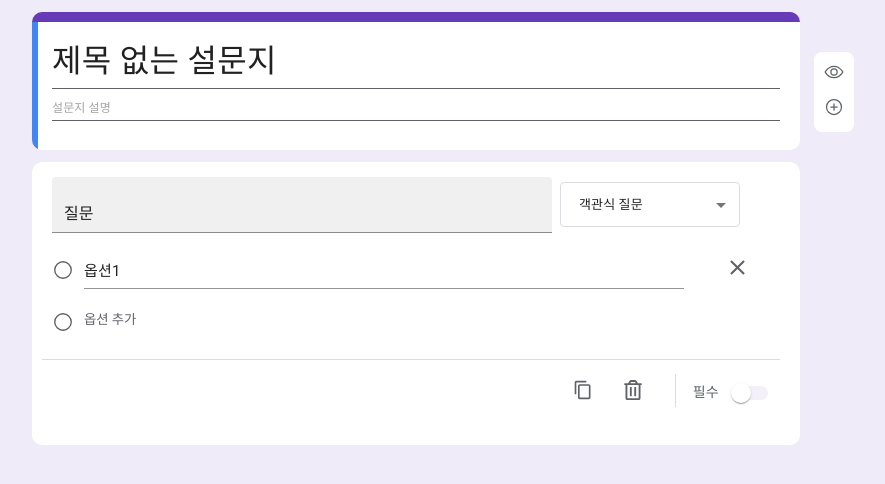
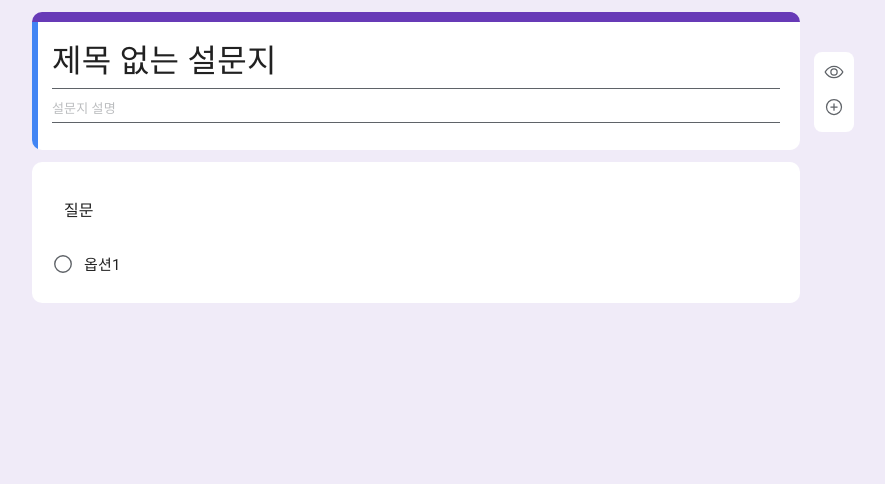
Before and after one commit to eeeyooon/google-form, a React (Create React App) app: page / in a window 1280 px wide. Shown: the top 484 px of the page, without its empty margins (224-1109 px from the left). Built offline with nearby package versions, Linux system fonts and the light colour scheme.

Commit message:
style: focus에 따른 Card 스타일 적용

```diff
--- a/src/components/Card/index.tsx
+++ b/src/components/Card/index.tsx
@@ -2,7 +2,7 @@ import { RootState } from '../../store';
 import CardFooter from '../CardFooter';
 import CardHeader from '../CardHeader';
 import { OptionQuestion, TextQuestion } from '../Question';
-import { CardWrapper, AddOption, AddOptionBox } from './styles';
+import { CardWrapper, AddOption, AddOptionBox, QuestionsWrapper } from './styles';
 import { useSelector } from 'react-redux';
 import { addOption, updateFocus } from '../../slices/questionSlice';
 import { useDispatch } from 'react-redux';
@@ -28,16 +28,24 @@ export default function Card({ cardId }: CardProps) {
 	return (
 		<CardWrapper onClick={handleFocus}>
 			{isFocused && <HighlightBar />}
-			<CardHeader cardId={cardId} />
+			<CardHeader cardId={cardId} isFocused={isFocused} />
+			<QuestionsWrapper>
 				{questionType === 'ShortType' || questionType === 'LongType' ? (
 					<TextQuestion type={questionType} />
 				) : (
 					options.map((option, index) => (
-					<OptionQuestion key={index} index={index} type={questionType} value={option} cardId={cardId} />
+						<OptionQuestion
+							key={index}
+							index={index}
+							type={questionType}
+							value={option}
+							cardId={cardId}
+							isFocused={isFocused}
+						/>
 					))
 				)}
 
-			{questionType !== 'ShortType' && questionType !== 'LongType' ? (
+				{isFocused && questionType !== 'ShortType' && questionType !== 'LongType' ? (
 					<AddOptionBox>
 						{questionType === 'RadioType' ? (
 							<RadioIcon />
@@ -49,7 +57,8 @@ export default function Card({ cardId }: CardProps) {
 						<AddOption onClick={() => dispatch(addOption(cardId))}>옵션 추가</AddOption>
 					</AddOptionBox>
 				) : null}
-			<CardFooter cardId={cardId} />
+			</QuestionsWrapper>
+			{isFocused && <CardFooter cardId={cardId} />}
 		</CardWrapper>
 	);
 }
--- a/src/components/Card/styles.ts
+++ b/src/components/Card/styles.ts
@@ -6,9 +6,12 @@ export const CardWrapper = styled.div`
 	margin-top: 12px;
 	background-color: ${({ theme }) => theme.color.white};
 	padding-top: 12px;
-
 	position: relative;
 	overflow: hidden;
+`;
+
+export const QuestionsWrapper = styled.div`
+	margin-bottom: 20px;
 `;
 
 export const AddOption = styled.button`
--- a/src/components/CardHeader/index.tsx
+++ b/src/components/CardHeader/index.tsx
@@ -7,9 +7,10 @@ import { updateCardTitle } from '../../slices/questionSlice';
 
 type CardHeaderProps = {
 	cardId: number;
+	isFocused: boolean;
 };
 
-export default function CardHeader({ cardId }: CardHeaderProps) {
+export default function CardHeader({ cardId, isFocused }: CardHeaderProps) {
 	const dispatch = useDispatch();
 	const cardTitle = useSelector((state: RootState) => state.question.cards[cardId].cardTitle);
 
@@ -19,8 +20,15 @@ export default function CardHeader({ cardId }: CardHeaderProps) {
 
 	return (
 		<CardHeaderWrapper>
-			<InputCardTitle variant="filled" placeholder="질문" multiline value={cardTitle} onChange={handleInputChange} />
-			<SelectType cardId={cardId} />
+			<InputCardTitle
+				variant="filled"
+				placeholder="질문"
+				multiline
+				value={cardTitle}
+				onChange={handleInputChange}
+				$isFocused={isFocused}
+			/>
+			{isFocused && <SelectType cardId={cardId} />}
 		</CardHeaderWrapper>
 	);
 }
--- a/src/components/CardHeader/styles.ts
+++ b/src/components/CardHeader/styles.ts
@@ -7,11 +7,21 @@ export const CardHeaderWrapper = styled.div`
 	align-items: center;
 `;
 
-export const InputCardTitle = styled(TextField)`
+export const InputCardTitle = styled(TextField)<{ $isFocused: boolean }>`
 	height: 55px;
 	width: 500px;
-	font-size: 1rem;
 	margin-left: 20px;
+
+	div {
+		background-color: ${({ $isFocused, theme }) => {
+			return $isFocused ? theme.color.inputgray : 'transparent';
+		}};
+	}
+	::before {
+		border-bottom: ${({ $isFocused, theme }) => {
+			return $isFocused ? `1px solid ${theme.color.white}` : 'none';
+		}};
+	}
 
 	::after {
 		border-bottom: ${({ theme }) => `2px solid ${theme.color.primary}`};
--- a/src/components/Question/OptionQuestion/index.tsx
+++ b/src/components/Question/OptionQuestion/index.tsx
@@ -2,14 +2,12 @@ import { useDispatch } from 'react-redux';
 import { removeOption, updateOption } from '../../../slices/questionSlice';
 import {
 	OptionQuestionWrapper,
-	Checkbox,
-	Radio,
-	DropDown,
 	DeleteOption,
 	OptionInputBox,
 	CheckboxIcon,
 	RadioIcon,
 	DndIndex,
+	OptionBox,
 } from './styles';
 import { MdOutlineClose } from 'react-icons/md';
 
@@ -18,8 +16,9 @@ type OptionTypeProps = {
 	type: string;
 	value: string;
 	index: number;
+	isFocused: boolean;
 };
-export default function OptionQuestion({ cardId, type, value, index }: OptionTypeProps) {
+export default function OptionQuestion({ cardId, type, value, index, isFocused }: OptionTypeProps) {
 	const dispatch = useDispatch();
 
 	const handleInputChange = (e: React.ChangeEvent<HTMLInputElement>) => {
@@ -29,11 +28,38 @@ export default function OptionQuestion({ cardId, type, value, index }: OptionTyp
 	const SelectedOption = () => {
 		switch (type) {
 			case 'RadioType':
-				return <Radio type="text" value={value} onChange={handleInputChange} variant="standard" />;
+				return (
+					<OptionBox
+						className="RadioType"
+						type="text"
+						value={value}
+						onChange={handleInputChange}
+						variant="standard"
+						$isFocused={isFocused}
+					/>
+				);
 			case 'CheckboxType':
-				return <Checkbox type="text" value={value} onChange={handleInputChange} variant="standard" />;
+				return (
+					<OptionBox
+						className="CheckboxType"
+						type="text"
+						value={value}
+						onChange={handleInputChange}
+						variant="standard"
+						$isFocused={isFocused}
+					/>
+				);
 			case 'DndType':
-				return <DropDown type="text" value={value} onChange={handleInputChange} variant="standard" />;
+				return (
+					<OptionBox
+						className="DndType"
+						type="text"
+						value={value}
+						onChange={handleInputChange}
+						variant="standard"
+						$isFocused={isFocused}
+					/>
+				);
 			default:
 				return;
 		}
@@ -46,15 +72,16 @@ export default function OptionQuestion({ cardId, type, value, index }: OptionTyp
 					<RadioIcon />
 				) : type === 'CheckboxType' ? (
 					<CheckboxIcon />
-				) : (
+				) : type === 'DndType' ? (
 					<DndIndex>{index + 1}</DndIndex>
-				)}
+				) : null}
 				{SelectedOption()}
 			</OptionInputBox>
-
-			<DeleteOption onClick={() => dispatch(removeOption({ cardId: cardId, optionIndex: index }))}>
-				<MdOutlineClose />
-			</DeleteOption>
+			{isFocused && (
+				<DeleteOption onClick={() => dispatch(removeOption({ cardId: cardId, optionIndex: index }))}>
+					<MdOutlineClose />
+				</DeleteOption>
+			)}
 		</OptionQuestionWrapper>
 	);
 }
--- a/src/components/Question/OptionQuestion/styles.ts
+++ b/src/components/Question/OptionQuestion/styles.ts
@@ -53,21 +53,14 @@ export const DndIndex = styled.div`
 	color: ${({ theme }) => theme.color.gray};
 `;
 
-export const Checkbox = styled(TextField)`
+export const OptionBox = styled(TextField)<{ $isFocused: boolean }>`
 	margin-left: 10px;
+	::before {
+		border-bottom: ${({ $isFocused, theme }) => {
+			return $isFocused ? theme.color.gray : 'none';
+		}};
+	}
 	::after {
 		border-bottom: ${({ theme }) => `2px solid ${theme.color.primary}`};
 	}
 `;
-export const Radio = styled(TextField)`
-	margin-left: 10px;
-	::after {
-		border-bottom: ${({ theme }) => `2px solid ${theme.color.primary}`};
-	}
-`;
-export const DropDown = styled(TextField)`
-	margin-left: 10px;
-	::after {
-		border-bottom: ${({ theme }) => `2px solid ${theme.color.primary}`};
-	}
-`;
--- a/src/components/TitleSection/styles.ts
+++ b/src/components/TitleSection/styles.ts
@@ -46,11 +46,11 @@ export const InputDesc = styled(TextField)<{ $isFocused: boolean }>`
 	font-size: 0.875rem;
 	margin-left: 20px;
 	margin-right: 20px;
-	color: ${({ theme }) => theme.color.gray};
 	margin-top: 8px;
 
 	div {
-		font-size: 12px;
+		font-size: 0.8125rem;
+		color: ${({ theme }) => theme.color.gray};
 	}
 
 	::before {
```
Lines whose indentation alone changed are shown as unchanged.
